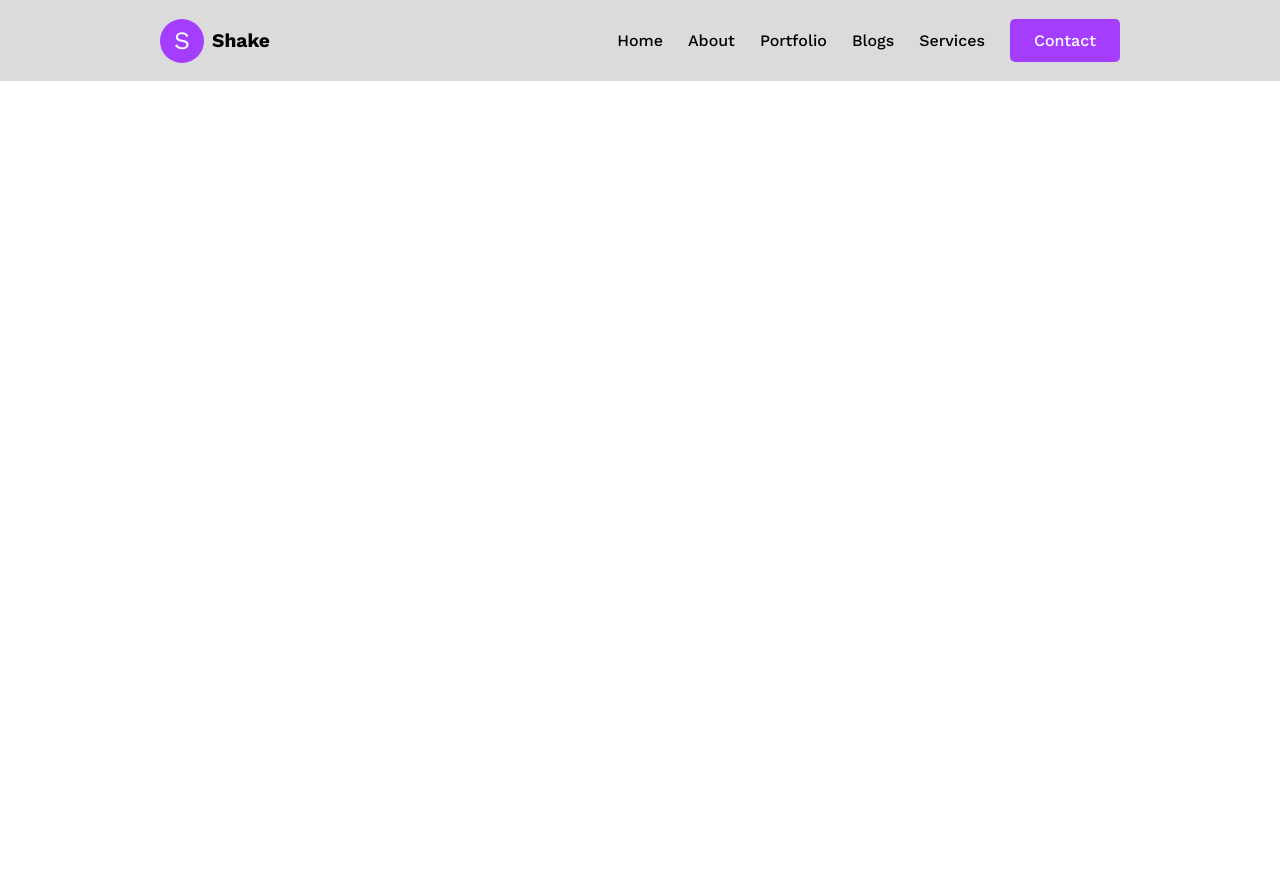
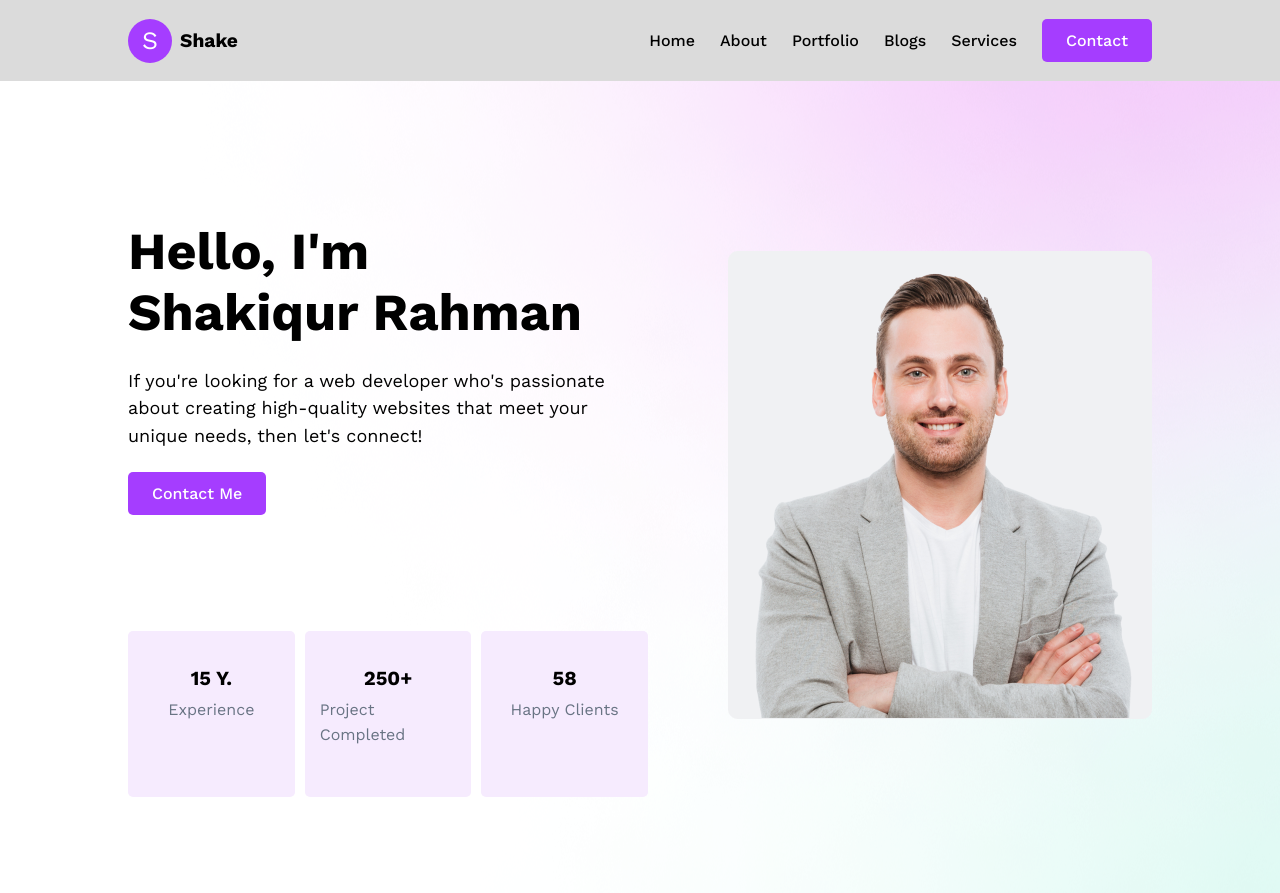
Before and after one commit to Shakiqurrahman/porfolio-html-css, a plain HTML site: page index.html in a window 1280 px wide. Before the commit the page ends 800 px from the top, so only its background shows below. Drawn offline with nearby package versions, Linux system fonts and the light colour scheme.

Commit message:
hero added

```diff
--- a/index.html
+++ b/index.html
@@ -25,5 +25,39 @@
             <a class="btn-primary" href="">Contact</a>
         </nav>
     </header>
+    <main>
+        <div class="wrapper">
+            <section class="hero">
+                <div class="details-box">
+                    <h1 class="hero-title">
+                        Hello, I'm <br>
+                        Shakiqur Rahman
+                    </h1>
+                    <p>
+                        If you're looking for a web developer who's passionate about creating high-quality websites that meet your unique needs, then let's connect!
+                    </p>
+                    <a href="" class="btn-primary">Contact Me</a>
+                    <div class="info-box">
+                        <div class="box">
+                            <h3>15 Y.</h3>
+                            <p>Experience</p>
+                        </div>
+                        <div class="box">
+                            <h3>250+</h3>
+                            <p>Project Completed</p>
+                        </div>
+                        <div class="box">
+                            <h3>58</h3>
+                            <p>Happy Clients</p>
+                        </div>
+
+                    </div>
+                </div>
+                <div class="img-box">
+                    <img src="/images/hero-img.png" alt="hero image">
+                </div>
+            </section>
+        </div>
+    </main>
 </body>
 </html>
--- a/style.css
+++ b/style.css
@@ -18,6 +18,8 @@ body {
     list-style: none;
     outline: none;
 }
+
+/* common css  */
 .btn-primary {
     background-color: var(--main-color);
     color: white;
@@ -32,13 +34,14 @@ body {
     color: white;
 }
 
+
 /* navigation bar / Header styles */
 .header {
     display: flex;
     justify-content: space-between;
     align-items: center;
     background-color: #DBDBDB;
-    padding: 10px 10rem;
+    padding: 10px 8rem;
 }
 
 .header .logo-box {
@@ -79,3 +82,59 @@ body {
     color: black;
     font-weight: 500;
 }
+
+/* hero styles  */
+.wrapper {
+    background-image: url('/images/shape1.png');
+    background-repeat: no-repeat;
+    background-position: top right;
+}
+.hero {
+    display: flex;
+    align-items: center;
+    padding: 6rem 8rem;
+    gap: 80px;
+    background-image: url('/images/shape2.png');
+    background-repeat: no-repeat;
+    background-position: top right;
+
+}
+
+.hero .details-box .hero-title {
+    font-size: 52px;
+    margin-bottom: 24px;
+}
+
+.hero .details-box p {
+    font-size: 18px;
+    line-height: 1.55;
+    margin-bottom: 34px;
+}
+
+.hero .details-box .info-box {
+    margin-top: 8rem;
+    display: flex;
+    gap: 10px;
+}
+
+.hero .details-box .info-box .box {
+    background-color: #f6ebfe;
+    padding: 15px;
+    border-radius: 5px;
+    display: flex;
+    flex-direction: column;
+    align-items: center;
+    flex: 1;
+}
+
+.hero .details-box .info-box .box h3{
+    font-size: 20px;
+    margin-bottom: 8px;
+}
+
+.hero .details-box .info-box .box p {
+    margin-top: 0;
+    font-size: 16px;
+    font-weight: 400;
+    color: #697484;
+}
```
